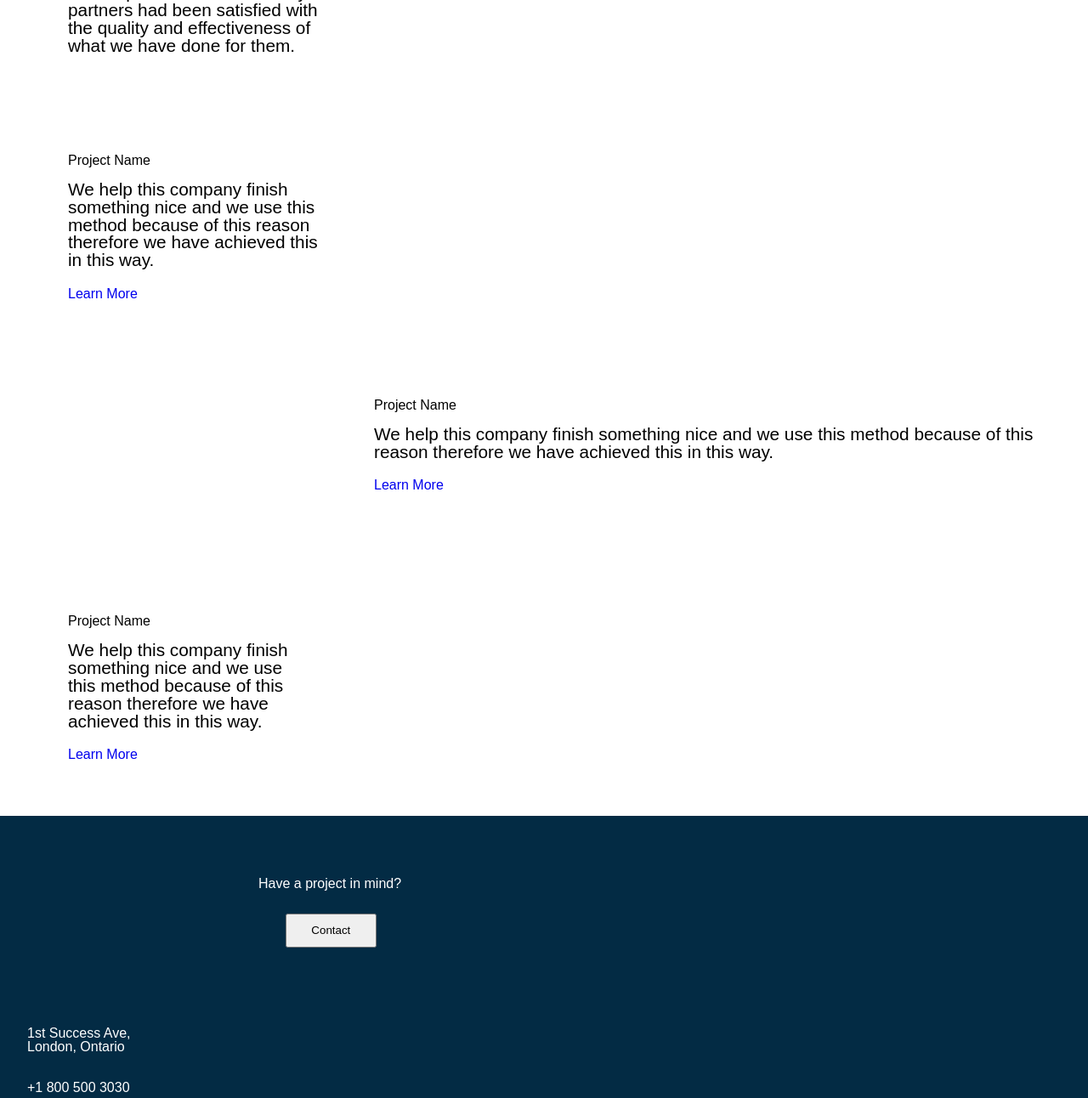
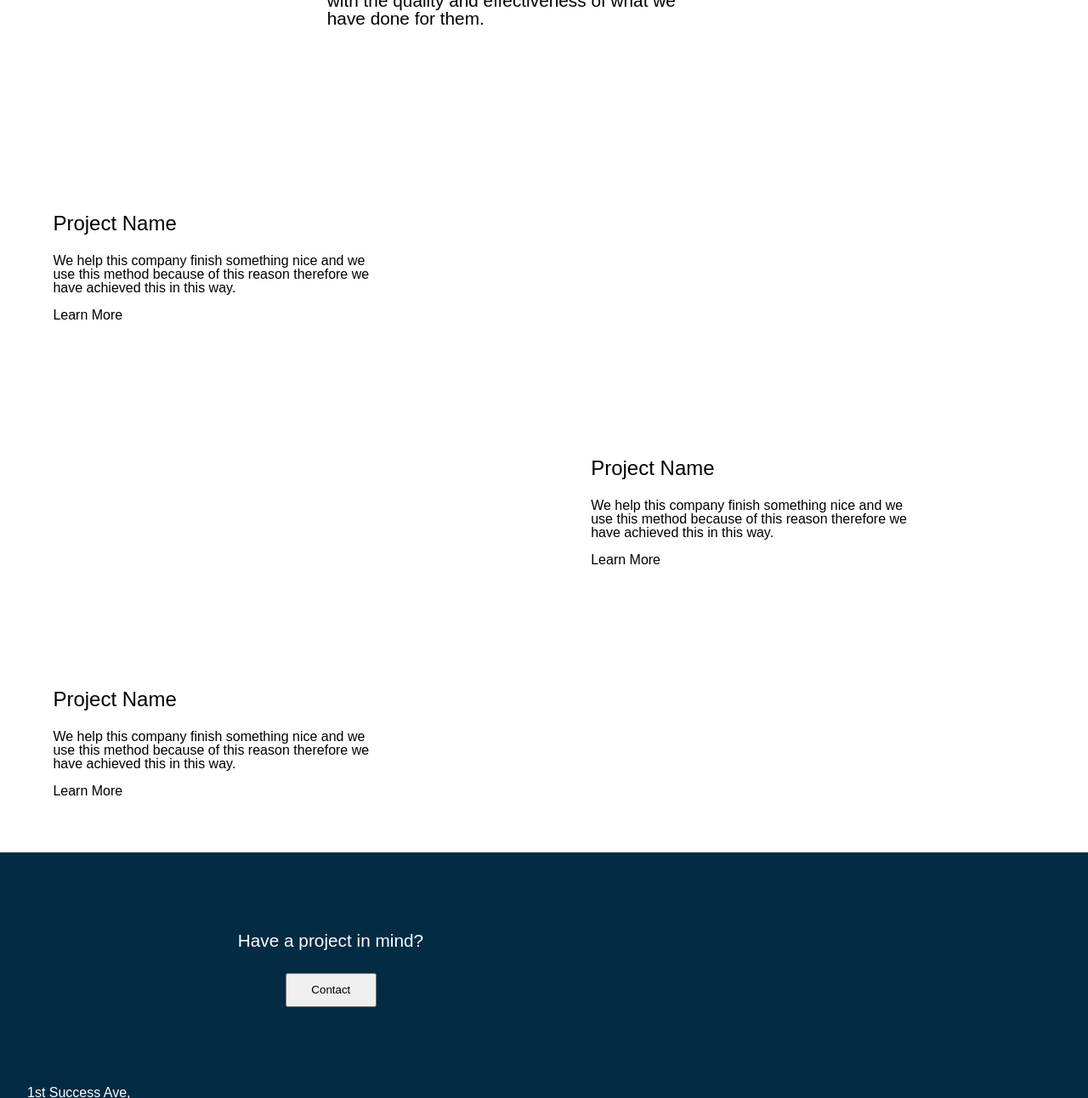
Before and after one commit to GiovanniP24/Group_3_Bootcamp, a plain HTML site: page portfolio.html in a window 1280 px wide. Shown: the part 277-1569 px from the top of the page at 85% size. Drawn offline with Linux system fonts and the light colour scheme.

Commit message:
Updating styles

```diff
--- a/css/main.css
+++ b/css/main.css
@@ -72,6 +72,7 @@ p {
 
 a {
 	text-decoration: none;
+	color: #000;
 }
 
 input,
@@ -311,6 +312,7 @@ ___________________________________________ */
 
 	h2.contact-us {
 		margin-top: 4em;
+		font-size: 1.3em;
 	}
 
 	.contact-us-headline {
@@ -332,6 +334,10 @@ ___________________________________________ */
 		margin-top: 0.5em;
 	}
 
+	label {
+		font-size: 1.2em;
+	}
+
 	#name,
 	#email,
 	#message {
@@ -350,6 +356,10 @@ ___________________________________________ */
 		margin-top: 1em;
 	}
 
+	.have-a-project-in-mind {
+		font-size: 1.3em;
+	}
+
 	button {
 		margin-bottom: 7em;
 		margin-top: 1em;
@@ -364,9 +374,11 @@ ___________________________________________ */
 
 	.our-work-and-description {
 		grid-column: 1 / span 3;
-		margin-left: 2.5em;
+		font-size: 1.3em;
+		margin-left: 1.8em;
 		margin-top: 4em;
 		margin-bottom: 6em;
+		width: 15em;
 	}
 
 	.our-work {
@@ -385,7 +397,7 @@ ___________________________________________ */
 	.piece-1,
 	.piece-2,
 	.piece-3 {
-		margin-left: 2.5em;
+		margin-left: 1.4em;
 		margin-bottom: 4em;
 	}
 
@@ -393,13 +405,15 @@ ___________________________________________ */
 	.project-2,
 	.project-3 {
 		margin-bottom: 1em;
+		font-size: 1.5em;
 	}
 
 	.description,
 	.description-2,
 	.description-3 {
 		margin-bottom: 1em;
-		font-size: 1.3em;
+		font-size: 1em;
+		width: 24em;
 	}
 
 	.have-a-project-in-mind {
@@ -408,7 +422,7 @@ ___________________________________________ */
 	}
 
 	button {
-		margin-left: 6em;
+		margin-left: 9em;
 		margin-top: 4em;
 	}
 
@@ -527,7 +541,7 @@ ___________________________________________ */
 		}
 
 		.have-a-project-in-mind {
-			margin-left: 14em;
+			margin-left: 9.6em;
 		}
 
 		#button {
@@ -544,6 +558,10 @@ ___________________________________________ */
 		.our-work-and-description {
 			grid-column: 1 / span 4;
 			margin-left: 5em;
+		}
+
+		.our-work {
+			font-size: 2em;
 		}
 
 		#portfolio-peices {
@@ -563,6 +581,13 @@ ___________________________________________ */
 			display: grid;
 			grid-column: 1 / span 2;
 			width: 18em;
+		}
+
+		.description-headline {
+			margin-left: 13.5em;
+			position: relative;
+			top: -4.5em;
+			width: 21.2em;
 		}
 	}
 
--- a/portfolio.html
+++ b/portfolio.html
@@ -33,7 +33,8 @@
             <h1 class="hidden">Main</h1>
             <div class="our-work-and-description">
                 <h2 class="our-work">Our Work</h2>
-                <p class="description">With many years in the industry, we are proud to see that many partners had been
+                <p class="description-headline">With many years in the industry, we are proud to see that many partners
+                    had been
                     satisfied with the quality and effectiveness of what we have done for them.</p>
             </div>
             <section id="portfolio-peices">
```
